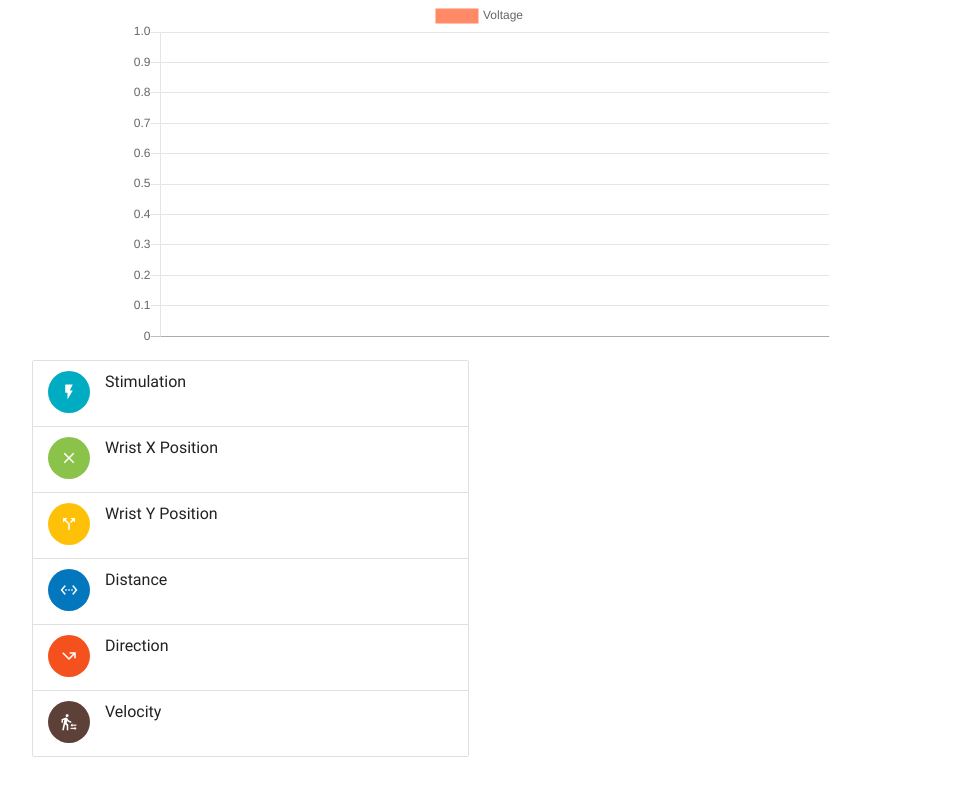
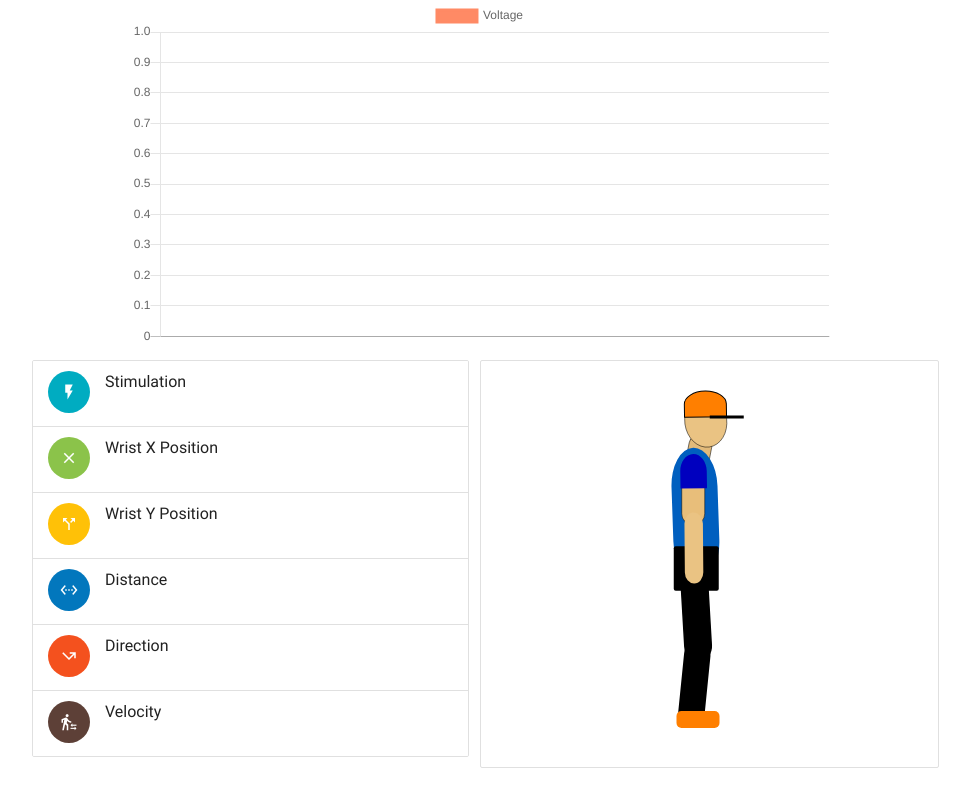
Before and after one commit to eoperez/proyectoAdriel, a website: page views/plot.html in a window 1280 px wide. Shown: the whole page, without its empty margins (160-1130 px from the left). Drawn offline with nearby package versions, Linux system fonts and the light colour scheme; no server answers.

Commit message:
Foundational stuff for annimation.

```diff
--- a/views/plot.html
+++ b/views/plot.html
@@ -113,10 +113,36 @@
                           </li>
                     </ul>
                 </div>
-                <div class="col s6"></div>
+                <div class="col s6 center-align collection">
+                    <svg width="320" height="400" xmlns="http://www.w3.org/2000/svg" class="dude">
+                        <!-- Created with Method Draw - http://github.com/duopixel/Method-Draw/ -->
+                        <g>
+                         <title>Body</title>
+                         <rect transform="rotate(10.8758 147.75 98.0001)" stroke="#000" rx="11" id="svg_24" height="50.49996" width="22.99998" y="72.75011" x="136.25007" stroke-width="0.5" fill="#e2ba7a"/>
+                         <rect stroke="#000" transform="rotate(-1.96045 145.43 152.761)" rx="39" id="svg_8" height="132.02795" width="45.99996" y="86.74702" x="122.43016" stroke-opacity="null" stroke-width="0" fill="#005fbf"/>
+                         <rect stroke="#000" rx="2" id="svg_9" height="44.49996" width="44.99996" y="185.25002" x="123.75008" stroke-opacity="null" stroke-width="0" fill="#000000"/>
+                         <rect stroke="#000" rx="15" transform="rotate(-3.33575 146.384 256.094)" id="svg_14" height="87.507" width="26.50591" y="212.34063" x="133.13145" stroke-opacity="null" stroke-width="1.5" fill="#000000"/>
+                         <rect stroke="#000" rx="15" transform="rotate(5.7331 144.384 322.594)" id="svg_16" height="87.507" width="26.50591" y="278.84058" x="131.13146" stroke-opacity="null" stroke-width="0" fill="#000000"/>
+                         <rect stroke="#000" rx="11" id="svg_21" height="50.49996" width="22.99998" y="113.25008" x="131.75007" stroke-width="0.5" fill="#e8be7a"/>
+                         <path stroke="#000" transform="rotate(-90.9125 143.507 110.129)" id="svg_20" d="m126.26098,96.87882l17.24557,0l0,0c9.5238,0 17.24554,5.9322 17.24554,13.24978c0,7.31756 -7.72174,13.24976 -17.24554,13.24976l-17.24557,0l0,-26.49953l0,-0.00001z" stroke-opacity="null" stroke-width="0" fill="#0000bf"/>
+                         <ellipse transform="rotate(-7.59323 155.75 60.2501)" ry="25.99998" rx="20.99998" id="svg_17" cy="60.25012" cx="155.75005" stroke-opacity="null" stroke-width="0.5" stroke="#000" fill="#eac383"/>
+                         <polyline stroke-linecap="round" id="svg_29" points="-95.74973653815445,377.24985887539316 -95.74973653815445,377.24985887539316 " stroke-opacity="null" stroke-width="0" stroke="#000" fill="none"/>
+                         <path stroke="#000" transform="rotate(-90.9125 155.33 43.012)" id="svg_32" d="m142.33031,22.00926l13.00009,0l0,0c7.17926,0 13.00008,9.40338 13.00008,21.00278c0,11.59937 -5.82082,21.00274 -13.00008,21.00274l-13.00009,0l0,-42.00552z" stroke-opacity="null" stroke-width="1" fill="#ff7f00"/>
+                         <line stroke-width="3" stroke-linecap="null" stroke-linejoin="null" id="svg_33" y2="56" x2="193.75002" y1="56" x1="159.75005" stroke-opacity="null" stroke="#000" fill="none"/>
+                         <ellipse id="svg_35" cy="408.50458" cx="377.50475" fill-opacity="null" stroke-opacity="null" stroke-width="0" stroke="#000" fill="#eac383"/>
+                         <rect stroke="#000" rx="5" id="svg_36" height="17.00035" width="43.0009" y="350.00331" x="126.49924" stroke-opacity="null" stroke-width="0" fill="#ff7f00"/>
+                        </g>
+
+                        <rect fill="#eac383" stroke-width="0" x="134.66319" y="151.5042" width="18.44226" height="70.90319" id="forearm" rx="11" transform="rotate(-0.485669 143.884 186.956)" stroke="#c4993d"/>
+                        <!-- <circle fill="red" cx="143px" cy="152" r="5" /> -->
+                       </svg>
+                </div>
             </div>
         </div>
         <style>
+            .dude {
+
+            }
             .collection .collection-item.avatar {
                 min-height: 8px !important;
             }
```
Also changed, not shown: data/dude.svg (added), data/pictureMotionCapture.jpg (added).
